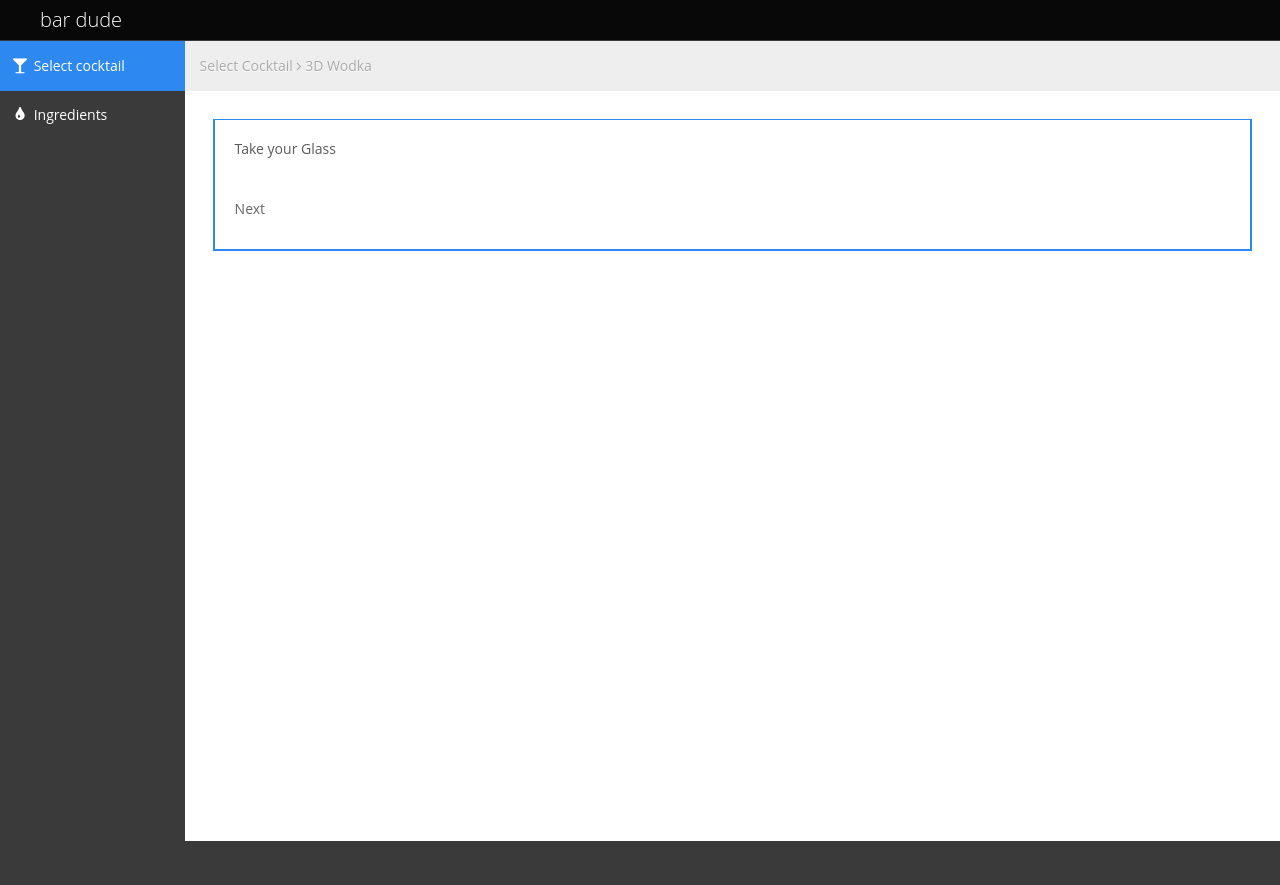
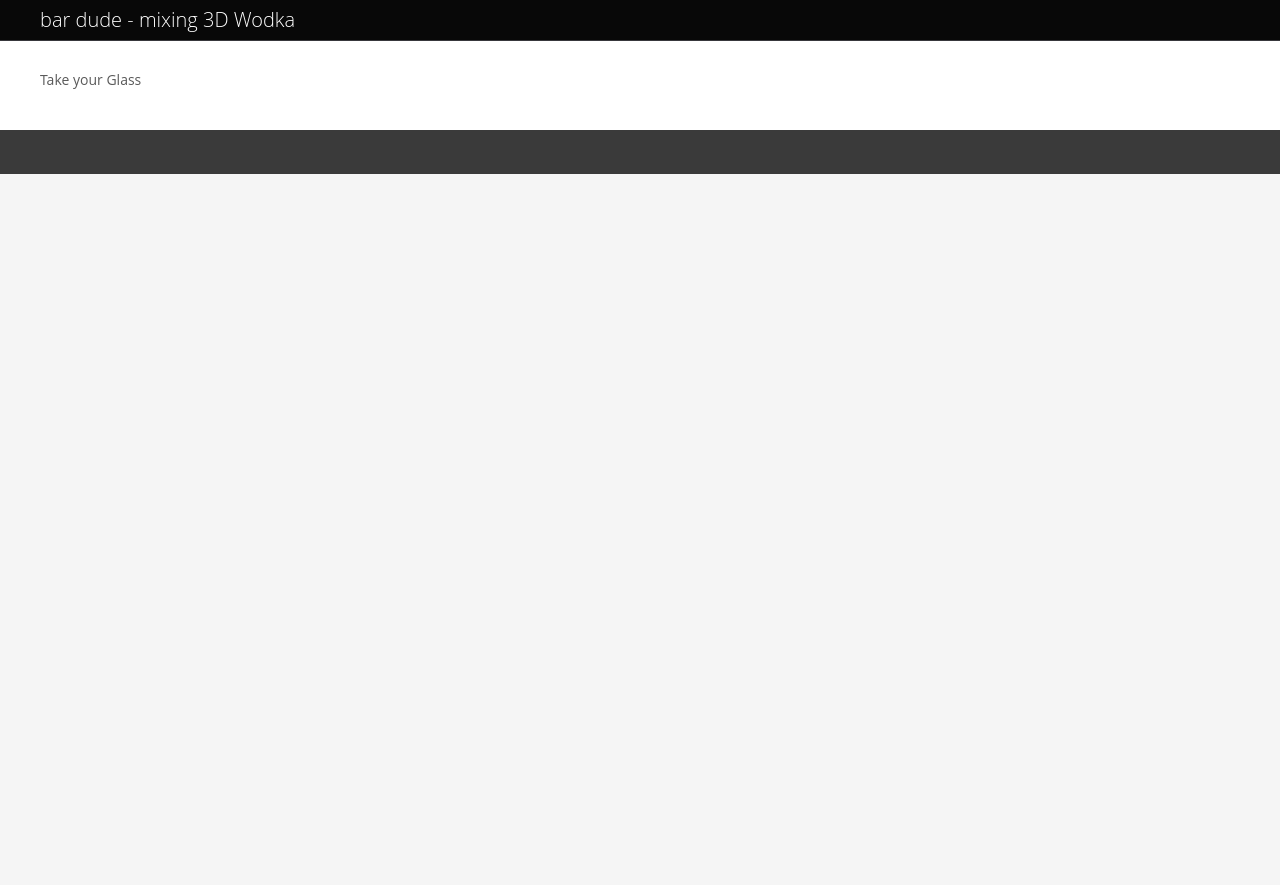
Before and after one commit to MaikeM/CocktailPi, a Django app: page /cocktail/1/1/ in a window 1280 px wide. After the commit the page ends 174 px from the top, so only its background shows below. Run offline with Django 3.2, Linux system fonts and the light colour scheme; data comes from the database, SQL or seed files in the repository; some libraries are stand-ins or nearby versions.

Commit message:
Aussehen der Steps verändert

```diff
--- a/cocktail/cocktaildb/templates/cocktaildb/cocktail.html
+++ b/cocktail/cocktaildb/templates/cocktaildb/cocktail.html
@@ -1,53 +1,133 @@
-{% extends "cocktaildb/base.html" %}
+
+<html>
 {% load staticfiles %}
+<head>
+    <!-- start: Meta -->
+    <meta charset="utf-8">
+    <title>Bar Dude Control Panel</title>
+    <meta name="description" content="Bootstrap Metro Dashboard">
+    <meta name="author" content="Dennis Ji">
+    <meta name="keyword" content="Metro, Metro UI, Dashboard, Bootstrap, Admin, Template, Theme, Responsive, Fluid, Retina">
+    <!-- end: Meta -->
 
-{% block main-menu %}
-<div id="sidebar-left" class="span2">
-    <div class="nav-collapse sidebar-nav">
-        <ul class="nav nav-tabs nav-stacked main-menu">
-           <!-- <li><a href="index.html"><i class="icon-bar-chart"></i><span class="hidden-tablet"> Dashboard</span></a>
-            </li>-->
-			<li class="active"><a href="{% url 'cocktaildb:index'%}"><i class="icon-glass"></i><span class="hidden-tablet"> Select cocktail</span></a>
-            </li>
-            <li><a href="{% url 'cocktaildb:ingredients'%}"><i class="icon-tint"></i><span class="hidden-tablet"> Ingredients</span></a>
-            </li>
-        </ul>
-    </div>
-</div>
+    <!-- start: Mobile Specific -->
+    <meta name="viewport" content="width=device-width, initial-scale=1">
+    <!-- end: Mobile Specific -->
 
-{% endblock %}
+    <!-- start: CSS -->
+    <link id="bootstrap-style" href="{% static 'cocktaildb/css/bootstrap.min.css' %}" rel="stylesheet">
+    <link href="{% static 'cocktaildb/css/bootstrap-responsive.min.css' %}" rel="stylesheet">
+    <link id="base-style" href="{% static 'cocktaildb/css/style.css' %}" rel="stylesheet">
+    <link id="base-style-responsive" href="{% static 'cocktaildb/css/style-responsive.css' %}" rel="stylesheet">
+    <!--<link href='http://fonts.googleapis.com/css?family=Open+Sans:300italic,400italic,600italic,700italic,800italic,400,300,600,700,800&subset=latin,cyrillic-ext,latin-ext' rel='stylesheet' type='text/css'>-->
+    <!-- end: CSS -->
 
-{% block content %}
-<ul class="breadcrumb">
-    <!--<li>
-        <i class="icon-home"></i>
-        <a href="index.html">Home</a>
-        <i class="icon-angle-right"></i>
-    </li>-->
-    <li><a href="{% url 'cocktaildb:index'%}">Select Cocktail</a></li>
-    <i class="icon-angle-right"></i>
-    <li><a href="#">{{cocktail}}</a></li>
-</ul>
-<div class="row-fluid">
-    <div class="box blue span12">
-        <div class="box-content">
-            <div class="span10">
-            	<div class="box-content">
-                	<p>
-                    	<font color="#5A5A5A">{{mixstep}}</font>
-                	</p>
-                	<p>
-                    	<br>
-                	</p>
-                	<p>
-                		{% if mixstep.action != 4 %}
-                			<a href="{% url 'cocktaildb:cocktail' cocktail.id next_step %}"> 	Next </a>
-                		{% endif %}
-                	</p>
-           		</div>
+    <!-- start: Favicon -->
+    <link rel="shortcut icon" href="{% static 'cocktaildb/img/favicon.ico' %}">
+    <!-- end: Favicon -->
+</head>
+
+<body>
+    <!-- start: Header -->
+    <div class="navbar">
+        <div class="navbar-inner">
+            <div class="container-fluid">
+                <a class="btn btn-navbar" data-toggle="collapse" data-target=".top-nav.nav-collapse,.sidebar-nav.nav-collapse"></a>
+                <a class="brand" href="index.html"><span>bar dude - mixing {{cocktail}}</span></a>
             </div>
-            <div class="clearfix"></div>
         </div>
     </div>
-</div>
-{% endblock %}
+    <!-- start: Header -->
+
+    <div class="container-fluid-full">
+        <div class="row-fluid">
+
+            <noscript>
+                <div class="alert alert-block span10">
+                    <h4 class="alert-heading">Warning!</h4>
+                    <p>You need to have <a href="http://en.wikipedia.org/wiki/JavaScript" target="_blank">JavaScript</a> enabled to use this site.</p>
+                </div>
+            </noscript>
+
+            <!-- start: Content -->
+            <!--<div id="content" class="span10">-->
+                <!--<div class="row-fluid">-->
+                    <div class="box-content">
+                        <div style="
+                                    padding-left: 30px;
+                                    padding-top: 20px;
+                                    padding-bottom: 20px;x">
+                            <!--<div class="box-content">-->
+                                <p> <font color="#5A5A5A">{{mixstep}}</font> </p>
+                            <!--</div>-->
+                        </div>
+                        <div class="clearfix"></div>
+                    </div>
+                <!--</div>-->
+            <!--</div>--> <!-- end: Content -->
+        <!--/#content.span10-->
+
+    <!--/fluid-row-->
+
+    <footer></footer>
+
+    <!-- start: JavaScript-->
+
+    <script src="{% static 'cocktaildb/js/jquery-1.9.1.min.js' %}"></script>
+    <script src="{% static 'cocktaildb/js/jquery-migrate-1.0.0.min.js' %}"></script>
+
+    <script src="{% static 'cocktaildb/js/jquery-ui-1.10.0.custom.min.js' %}"></script>
+
+    <script src="{% static 'cocktaildb/js/jquery.ui.touch-punch.js' %}"></script>
+
+    <script src="{% static 'cocktaildb/js/modernizr.js' %}"></script>
+
+    <script src="{% static 'cocktaildb/js/bootstrap.min.js' %}"></script>
+
+    <script src="{% static 'cocktaildb/js/jquery.cookie.js' %}"></script>
+
+    <script src="{% static 'cocktaildb/js/fullcalendar.min.js' %}"></script>
+
+    <script src="{% static 'cocktaildb/js/jquery.dataTables.min.js' %}"></script>
+
+    <script src="{% static 'cocktaildb/js/excanvas.js' %}"></script>
+    <script src="{% static 'cocktaildb/js/jquery.flot.js' %}"></script>
+    <script src="{% static 'cocktaildb/js/jquery.flot.pie.js' %}"></script>
+    <script src="{% static 'cocktaildb/js/jquery.flot.stack.js' %}"></script>
+    <script src="{% static 'cocktaildb/js/jquery.flot.resize.min.js' %}"></script>
+
+    <script src="{% static 'cocktaildb/js/jquery.chosen.min.js' %}"></script>
+
+    <script src="{% static 'cocktaildb/js/jquery.uniform.min.js' %}"></script>
+
+    <script src="{% static 'cocktaildb/js/jquery.cleditor.min.js' %}"></script>
+
+    <script src="{% static 'cocktaildb/js/jquery.noty.js' %}"></script>
+
+    <script src="{% static 'cocktaildb/js/jquery.elfinder.min.js' %}"></script>
+
+    <script src="{% static 'cocktaildb/js/jquery.raty.min.js' %}"></script>
+
+    <script src="{% static 'cocktaildb/js/jquery.iphone.toggle.js' %}"></script>
+
+    <script src="{% static 'cocktaildb/js/jquery.uploadify-3.1.min.js' %}"></script>
+
+    <script src="{% static 'cocktaildb/js/jquery.gritter.min.js' %}"></script>
+
+    <script src="{% static 'cocktaildb/js/jquery.imagesloaded.js' %}"></script>
+
+    <script src="{% static 'cocktaildb/js/jquery.masonry.min.js' %}"></script>
+
+    <script src="{% static 'cocktaildb/js/jquery.knob.modified.js' %}"></script>
+
+    <script src="{% static 'cocktaildb/js/jquery.sparkline.min.js' %}"></script>
+
+    <script src="{% static 'cocktaildb/js/counter.js' %}"></script>
+
+    <script src="{% static 'cocktaildb/js/retina.js' %}"></script>
+
+    <script src="{% static 'cocktaildb/js/custom.js' %}"></script>
+    <!-- end: JavaScript-->
+
+</body>
+</html>
```
